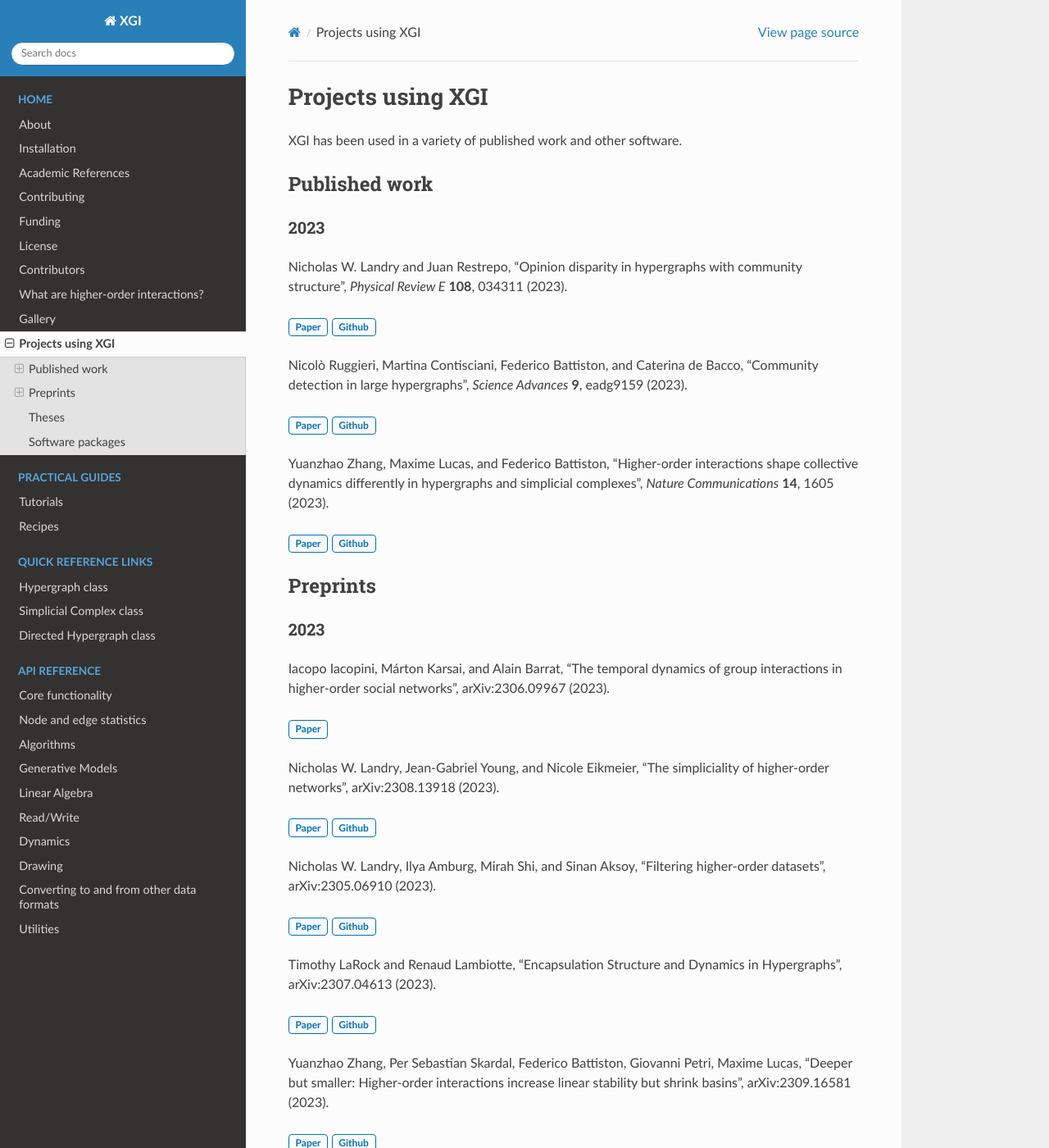
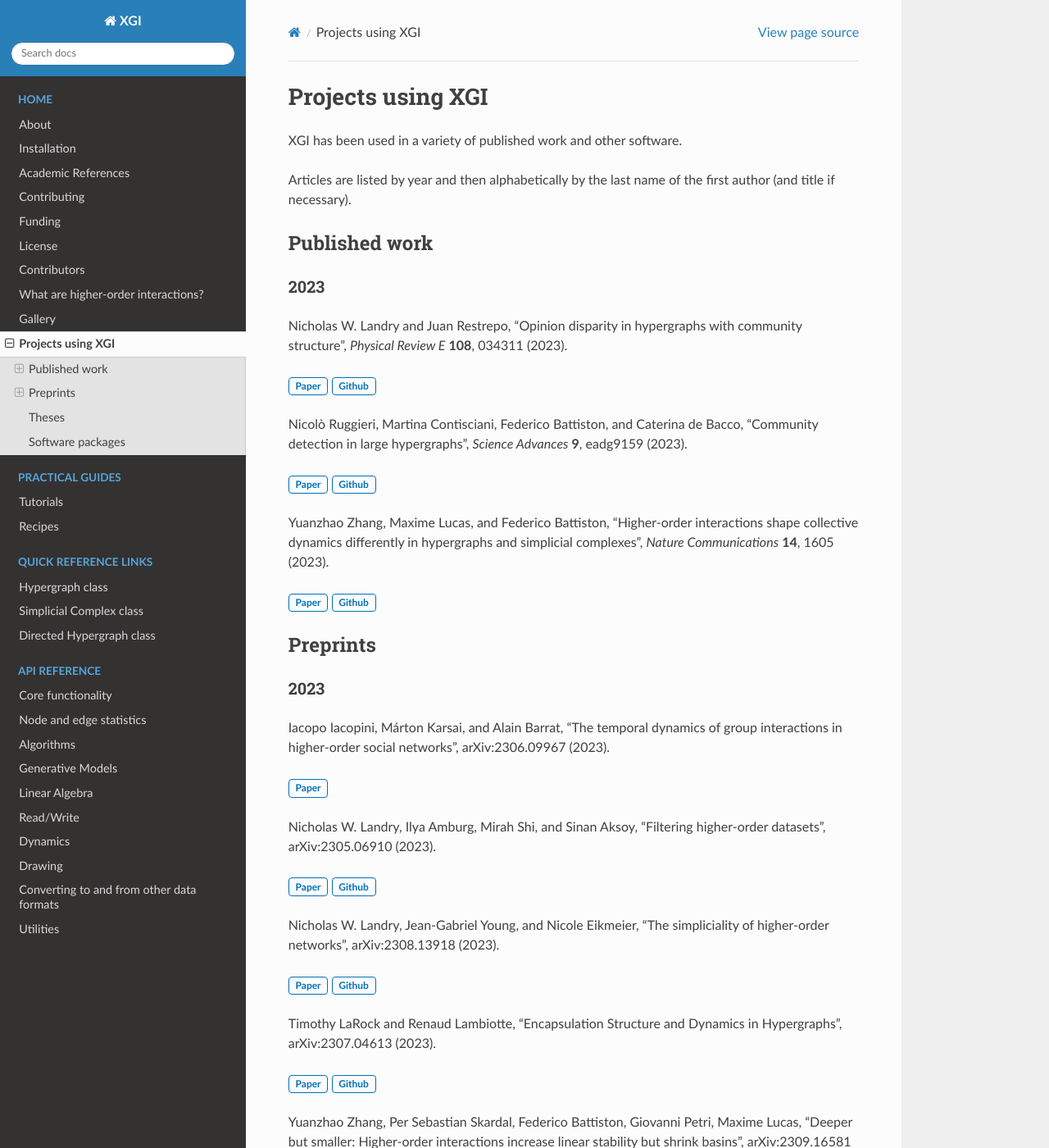
Before and after one commit to xgi-org/xgi, a Sphinx documentation site: the page built from docs/source/using-xgi.rst, in a window 1280 px wide and 1400 px high. Shown: the whole window at 82% size. Built offline with Sphinx 7.4.7 and the Read the Docs theme 2.0.0, drawn with Linux system fonts in a browser that asks for light colours.

Commit message:
Update using-xgi.rst

```diff
--- a/docs/source/using-xgi.rst
+++ b/docs/source/using-xgi.rst
@@ -3,6 +3,8 @@ Projects using XGI
 ******************
 
 XGI has been used in a variety of published work and other software.
+
+Articles are listed by year and then alphabetically by the last name of the first author (and title if necessary).
 
 Published work
 ==============
@@ -36,15 +38,15 @@ Iacopo Iacopini, Márton Karsai, and Alain Barrat, "The temporal dynamics of gro
 
 :bdg-link-primary-line:`Paper <https://arxiv.org/abs/2306.09967>`
 
+Nicholas W. Landry, Ilya Amburg, Mirah Shi, and Sinan Aksoy, "Filtering higher-order datasets", arXiv:2305.06910 (2023).
+
+:bdg-link-primary-line:`Paper <http://arxiv.org/abs/2305.06910>`
+:bdg-link-primary-line:`Github <https://github.com/nwlandry/filtering-higher-order-datasets>`
+
 Nicholas W. Landry, Jean-Gabriel Young, and Nicole Eikmeier, "The simpliciality of higher-order networks", arXiv:2308.13918 (2023).
 
 :bdg-link-primary-line:`Paper <https://doi.org/10.48550/arXiv.2308.13918>`
 :bdg-link-primary-line:`Github <https://github.com/nwlandry/the-simpliciality-of-higher-order-networks>`
-
-Nicholas W. Landry, Ilya Amburg, Mirah Shi, and Sinan Aksoy, "Filtering higher-order datasets", arXiv:2305.06910 (2023).
-
-:bdg-link-primary-line:`Paper <http://arxiv.org/abs/2305.06910>`
-:bdg-link-primary-line:`Github <https://github.com/nwlandry/filtering-higher-order-datasets>`
 
 Timothy LaRock and Renaud Lambiotte, "Encapsulation Structure and Dynamics in Hypergraphs", arXiv:2307.04613 (2023).
 
```
